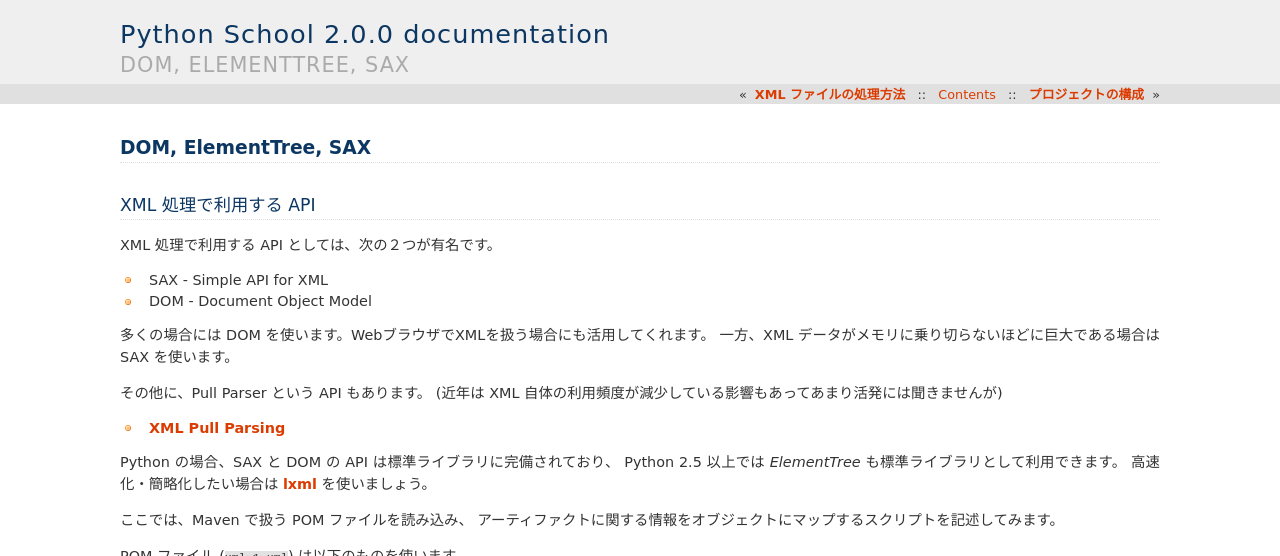
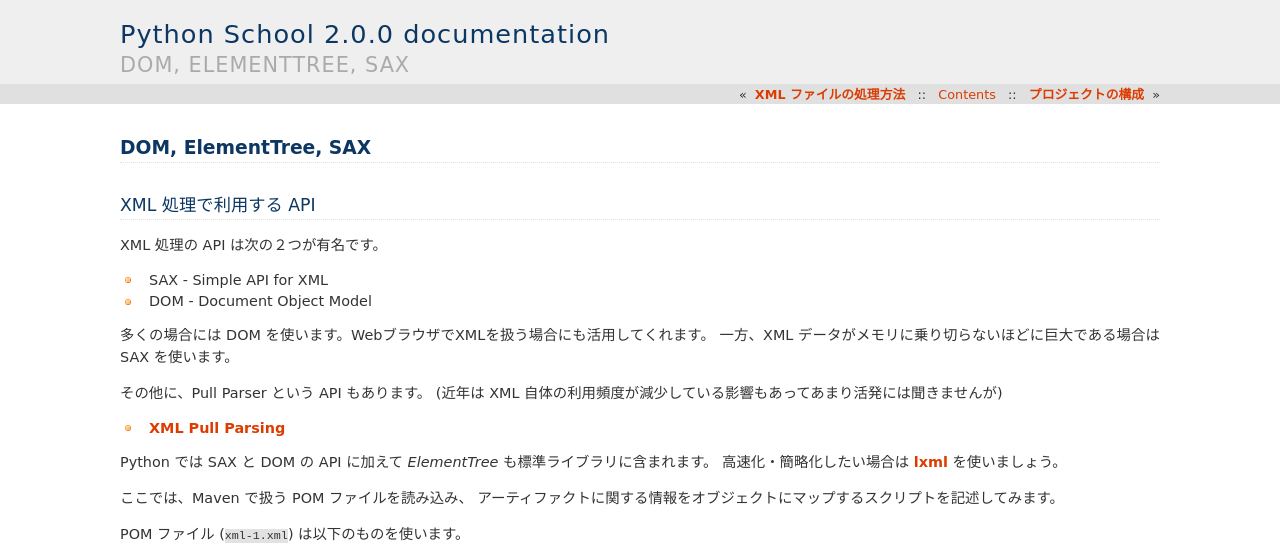
Before and after one commit to skitazaki/python-school-ja, a Sphinx documentation site: the page built from doc/xml/xml-1.txt, in a window 1280 px wide and 900 px high, cut to the strip 0-556 px from the top of the window. Built offline with Sphinx 7.4.7, drawn with Linux system fonts in a browser that asks for light colours.

Commit message:
Update the XML section

```diff
--- a/doc/xml/xml-1.txt
+++ b/doc/xml/xml-1.txt
@@ -5,7 +5,7 @@ DOM, ElementTree, SAX
 XML 処理で利用する API
 ======================
 
-XML 処理で利用する API としては、次の２つが有名です。
+XML 処理の API は次の２つが有名です。
 
 * SAX - Simple API for XML
 * DOM - Document Object Model
@@ -20,8 +20,7 @@ XML 処理で利用する API としては、次の２つが有名です。
 
 .. _`XML Pull Parsing`: http://www.xmlpull.org/
 
-Python の場合、SAX と DOM の API は標準ライブラリに完備されており、
-Python 2.5 以上では *ElementTree* も標準ライブラリとして利用できます。
+Python では SAX と DOM の API に加えて *ElementTree* も標準ライブラリに含まれます。
 高速化・簡略化したい場合は `lxml`_ を使いましょう。
 
 .. _lxml: http://lxml.de/
```
